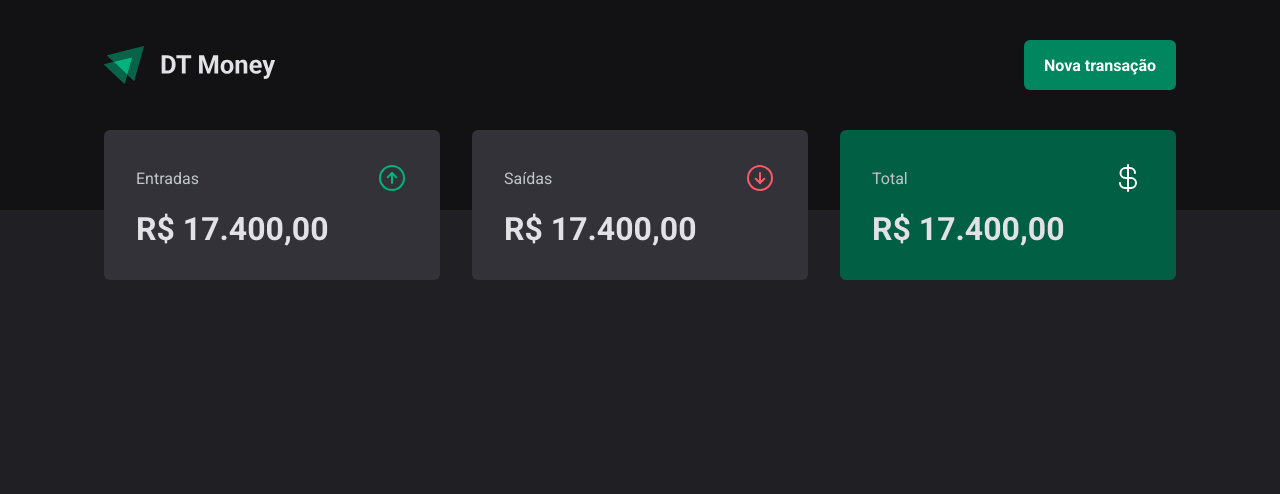
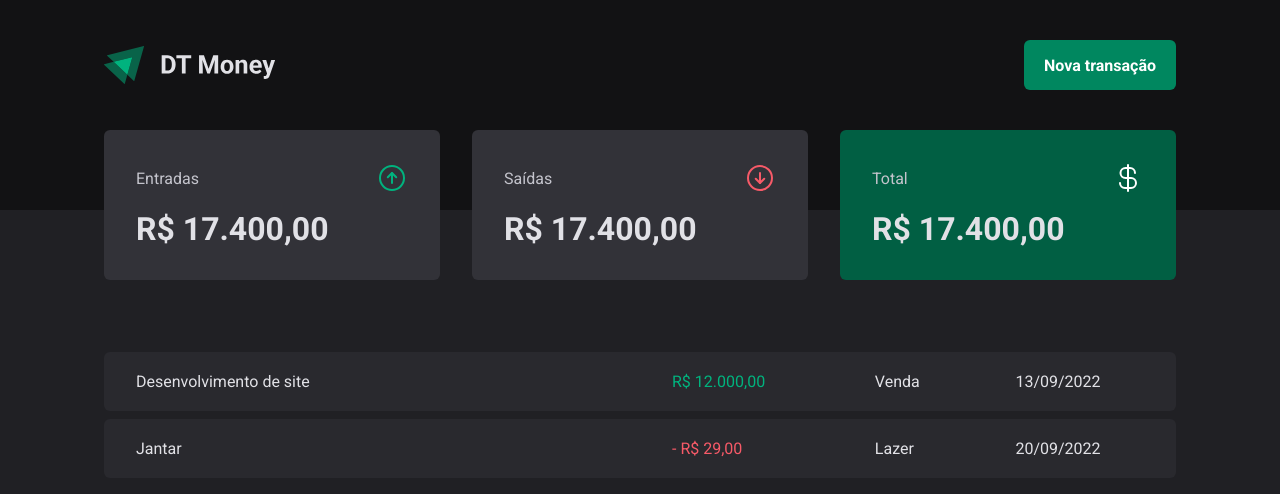
Before and after one commit to joaopnk/ReactJS_DTMoney, a React (Vite) app: page / in a window 1280 px wide. Shown: the top 494 px of the page. Built offline with nearby package versions, Linux system fonts and the light colour scheme.

Commit message:
Tabela de transações

```diff
--- a/src/pages/Transactions/index.tsx
+++ b/src/pages/Transactions/index.tsx
@@ -1,11 +1,39 @@
 import { Header } from "../../components/Header";
 import { Summary } from "../../components/Summary";
+import { PriceHighlight, TransactionsContainer, TransactionsTable } from "./styles";
 
 export function Transactions(){
     return (
         <div>
             <Header />
             <Summary />
+
+            <TransactionsContainer>
+                <TransactionsTable>
+                    <tbody>
+                        <tr>
+                            <td width="50%">Desenvolvimento de site</td>
+                            <td>
+                                <PriceHighlight variant="income">
+                                    R$ 12.000,00
+                                </PriceHighlight>
+                            </td>
+                            <td>Venda</td>
+                            <td>13/09/2022</td>
+                        </tr>
+                        <tr>
+                            <td width="50%">Jantar</td>
+                            <td>
+                                <PriceHighlight variant="outcome">
+                                - R$ 29,00
+                                </PriceHighlight>
+                            </td>
+                            <td>Lazer</td>
+                            <td>20/09/2022</td>
+                        </tr>
+                    </tbody>
+                </TransactionsTable>
+            </TransactionsContainer>
         </div>
     )
 }
--- a/src/pages/Transactions/styles.ts
+++ b/src/pages/Transactions/styles.ts
@@ -0,0 +1,38 @@
+import styled from "styled-components";
+
+export const TransactionsContainer = styled.main`
+    width: 100%;
+    max-width: 1120px;
+    margin: 4rem auto 0;
+    padding: 0 1.5rem;
+`;
+
+export const TransactionsTable = styled.table`
+    width: 100%;
+    border-collapse: separate;
+    border-spacing: 0 0.5rem;
+    /* margin-top: 1.5rem; */
+
+    td{
+        padding: 1.25rem 2rem;
+        background: ${props => props.theme["gray-700"]};
+
+        &:first-child{
+            border-top-left-radius: 6px;
+            border-bottom-left-radius: 6px;
+        }
+
+        &:last-child{
+            border-top-right-radius: 6px;
+            border-bottom-right-radius: 6px;
+        }
+    }
+`;
+
+interface PriceHighlightProps{
+ variant: 'income' | 'outcome';
+}
+export const PriceHighlight = styled.span<PriceHighlightProps>`
+    color: ${props => props.variant === 'income' ? props.theme["green-300"] : props.theme["red-300"]};
+
+`;
```
